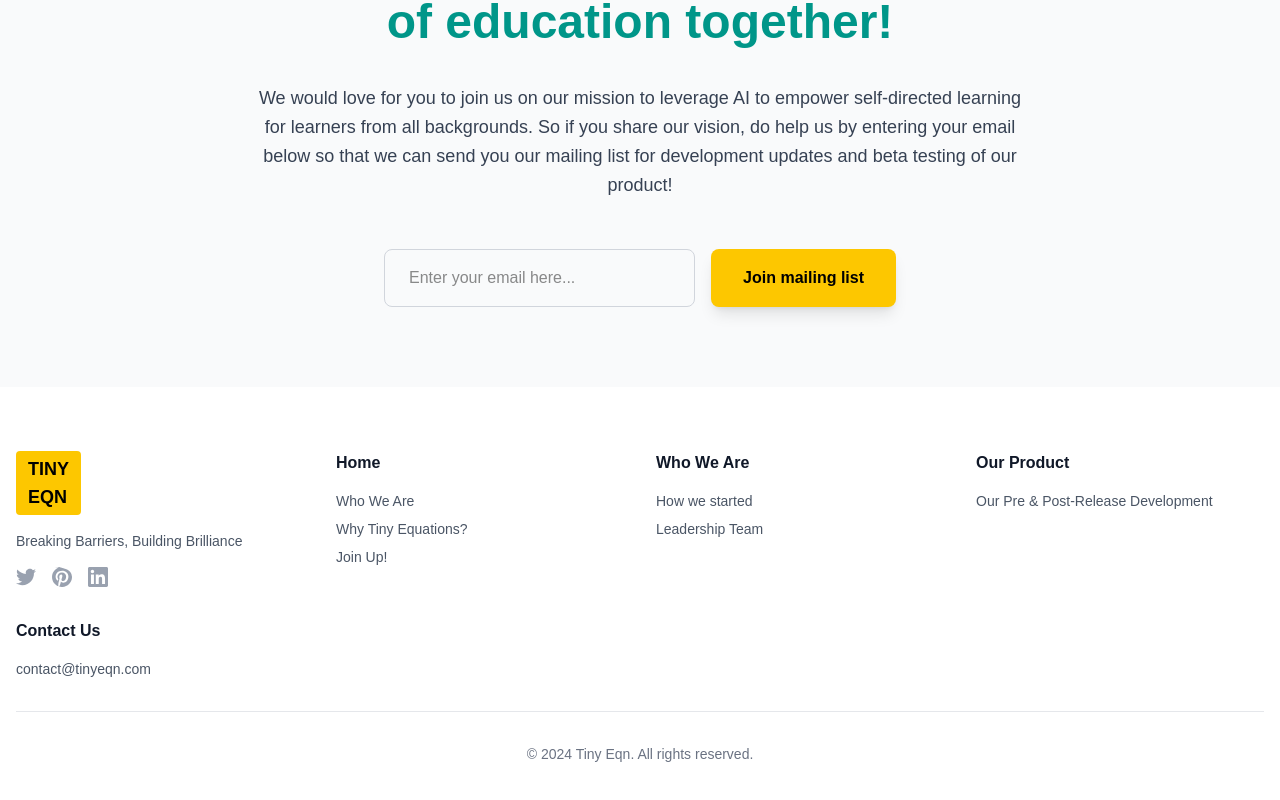
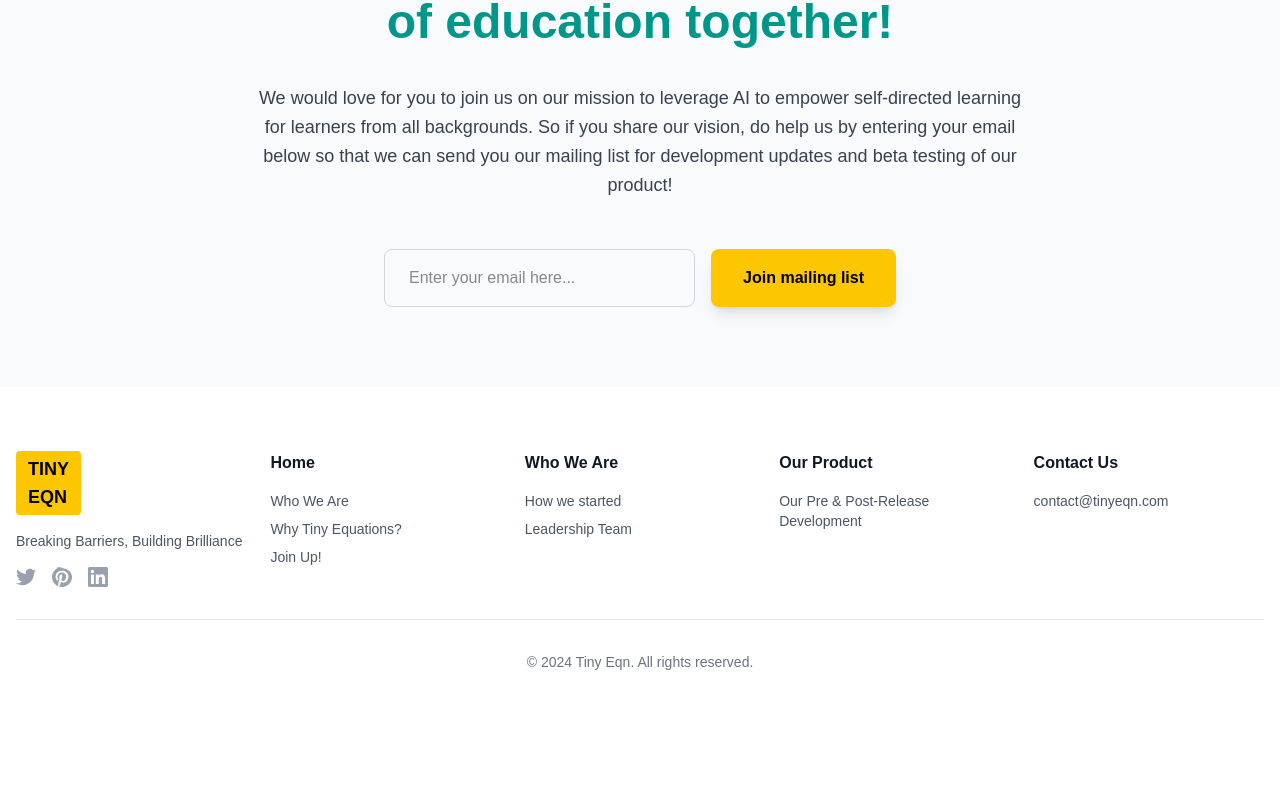
Before and after one commit to HMKKurararara/TinyEquationsLanding, a Next.js app in the folder landingpage/: page / in a window 1280 px wide. Shown: the part 2498-3298 px from the top of the page. After the commit the page ends 3234 px from the top, so only its background shows below. Built offline with nearby package versions, Linux system fonts and the light colour scheme.

Commit message:
Adjust footer grid spacing and columns to fit Contact Us on one line
cgen-1b4051d0c9984fb5953cd7b37ca3cc15

```diff
--- a/landingpage/src/app/page.js
+++ b/landingpage/src/app/page.js
@@ -253,7 +253,7 @@ export default function Home() {
       {/* Footer */}
       <footer className="bg-white py-16">
         <div className="container mx-auto px-4">
-          <div className="grid md:grid-cols-4 gap-8">
+          <div className="grid md:grid-cols-4 lg:grid-cols-5 gap-4 md:gap-6">
             {/* Logo and Description */}
             <div className="md:col-span-1">
               <Link href="/" className="flex items-center space-x-2 mb-4">
```
